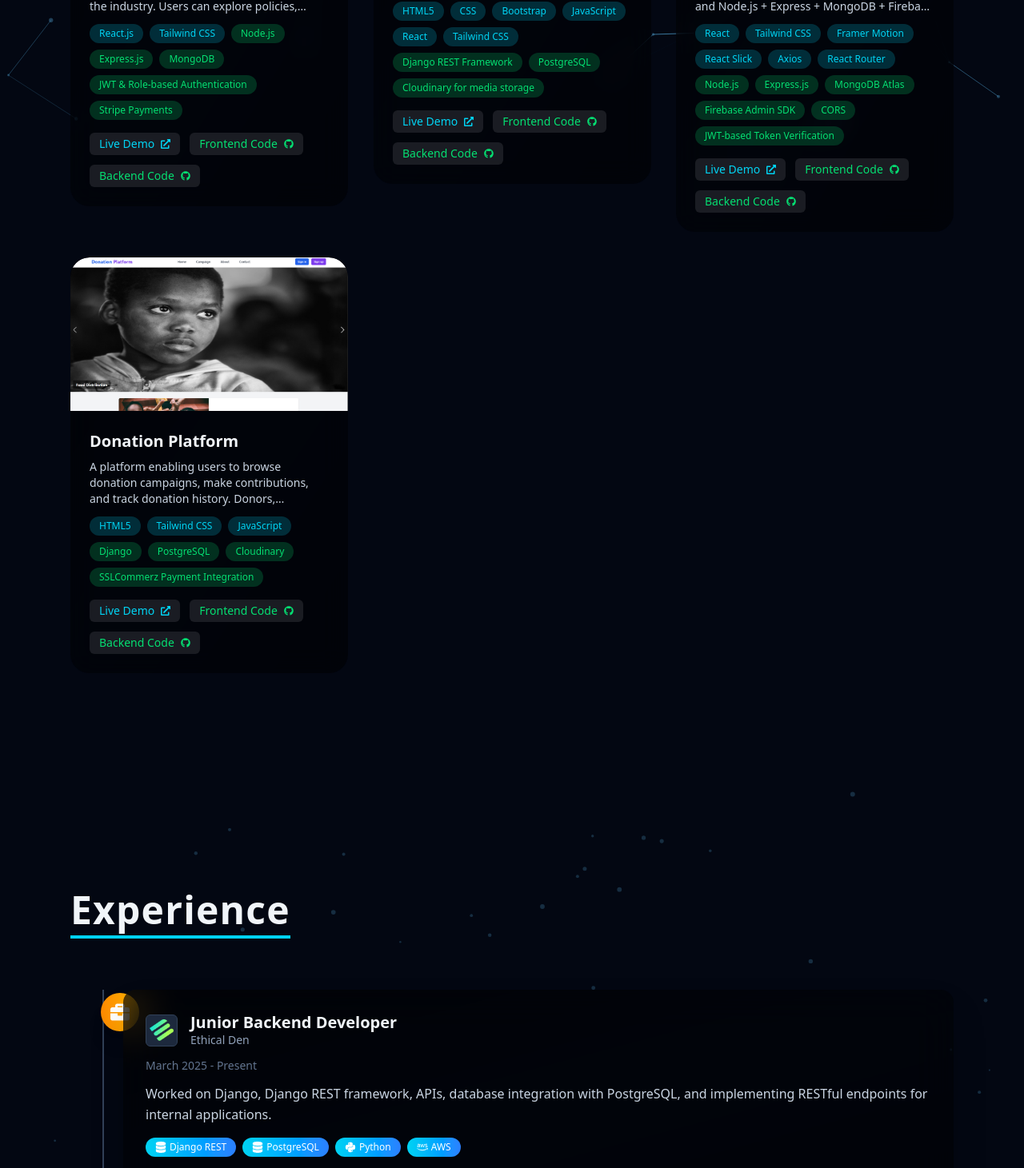
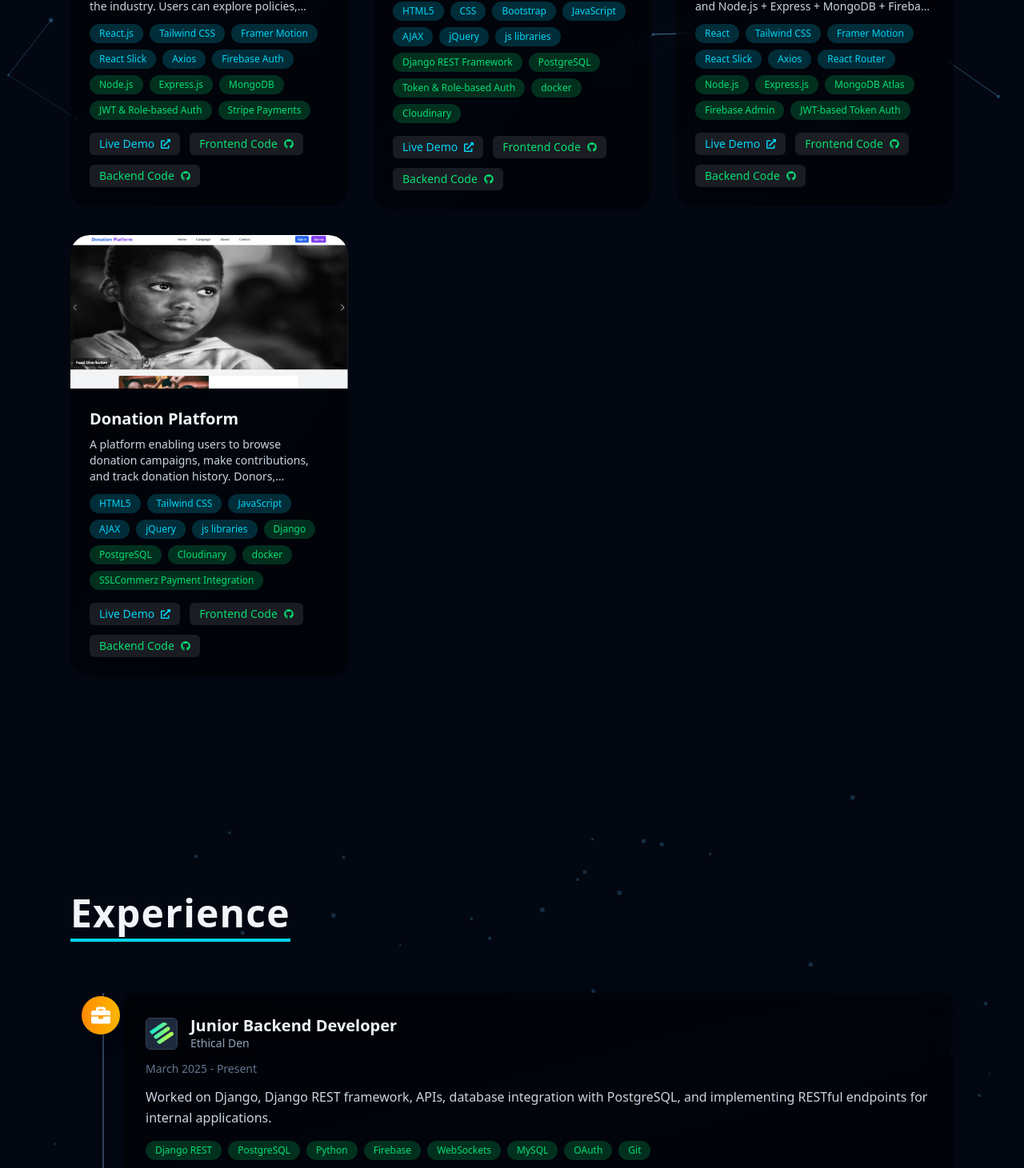
Before and after one commit to nafijur-rahaman/my-portfolio, a React (Vite) app: page / in a window 1280 px wide. Shown: the part 2965-4426 px from the top of the page at 80% size. Built offline with nearby package versions, Linux system fonts and the light colour scheme.

Commit message:
update experience component

```diff
--- a/src/components/Experience.jsx
+++ b/src/components/Experience.jsx
@@ -1,7 +1,7 @@
-import React, { useEffect } from "react";
-import { motion } from "framer-motion";
+import React, { useEffect, useRef } from "react";
+import { motion, useAnimation, useInView } from "framer-motion";
 import Tilt from "react-parallax-tilt";
-import { FaBriefcase, FaDatabase, FaPython, FaNodeJs, FaAws } from "react-icons/fa";
+import { FaBriefcase } from "react-icons/fa";
 import ethicaldenLogo from "../assets/ethicalden.png";
 
 const experiences = [
@@ -13,18 +13,26 @@ const experiences = [
     description:
       "Worked on Django, Django REST framework, APIs, database integration with PostgreSQL, and implementing RESTful endpoints for internal applications.",
     category: "Backend",
-    tech: ["Django REST", "PostgreSQL", "Python", "AWS"],
+    tech: ["Django REST", "PostgreSQL", "Python", "Firebase", "WebSockets", "MySQL", "OAuth", "Git"],
     color: "from-orange-400 to-amber-400",
   },
 ];
 
 export default function Experience() {
+  const canvasRef = useRef(null);
+
+  // Canvas Particle Effect
   useEffect(() => {
-    const canvas = document.getElementById("expParticles");
+    const canvas = canvasRef.current;
     if (!canvas) return;
     const ctx = canvas.getContext("2d");
+
+    const resizeCanvas = () => {
       canvas.width = window.innerWidth;
       canvas.height = window.innerHeight;
+    };
+    resizeCanvas();
+    window.addEventListener("resize", resizeCanvas);
 
     const particles = Array.from({ length: 50 }, () => ({
       x: Math.random() * canvas.width,
@@ -49,45 +57,54 @@ export default function Experience() {
       requestAnimationFrame(draw);
     };
     draw();
+
+    return () => window.removeEventListener("resize", resizeCanvas);
   }, []);
 
   return (
     <section id="experience" className="relative py-32 bg-gray-950 text-slate-100">
-      <canvas
-        id="expParticles"
-        className="absolute inset-0 pointer-events-none"
-      ></canvas>
+      <canvas ref={canvasRef} className="absolute inset-0 pointer-events-none"></canvas>
 
       <div className="max-w-6xl mx-auto px-6">
         <h2 className="text-5xl font-bold border-b-4 border-cyan-400 inline-block pb-2 tracking-wide mb-16 text-center">
           Experience
         </h2>
 
-        <div className="relative border-l-2 border-slate-700 ml-10">
-          {experiences.map((exp, index) => (
+        <div className="relative border-l-2 border-slate-700 ml-6 md:ml-10">
+          {experiences.map((exp, index) => {
+            const ref = useRef(null);
+            const inView = useInView(ref, { amount: 0.3 });
+            const controls = useAnimation();
+
+            useEffect(() => {
+              if (inView) {
+                controls.start({
+                  opacity: 1,
+                  x: 0,
+                  transition: { duration: 0.8, ease: "easeOut" },
+                });
+              } else {
+                controls.start({ opacity: 0, x: -60 });
+              }
+            }, [inView, controls]);
+
+            return (
               <motion.div
                 key={index}
-              initial={{ x: -40, opacity: 0 }}
-              whileInView={{ x: 0, opacity: 1 }}
-              transition={{ duration: 0.6, delay: index * 0.15 }}
-              viewport={{ once: true }}
-              className="mb-12 ml-6 relative group"
+                ref={ref}
+                animate={controls}
+                className="mb-12 relative group"
               >
-              {/* Timeline icon */}
+                {/* Timeline Icon */}
                 <div
                   className={`absolute -left-7 top-1 w-12 h-12 flex items-center justify-center rounded-full shadow-xl bg-gradient-to-r ${exp.color}`}
                 >
                   <FaBriefcase className="text-white w-6 h-6" />
                 </div>
 
-              <Tilt
-                glareEnable={true}
-                glareMaxOpacity={0.2}
-                tiltMaxAngleX={8}
-                tiltMaxAngleY={8}
-              >
-                <div className="bg-gradient-to-br from-black/60 via-black/40 to-black/50 backdrop-blur-xl rounded-2xl p-7 shadow-2xl transition-all duration-300 group-hover:scale-[1.02] group-hover:shadow-cyan-500/30">
-                  {/* Header: Logo + Title */}
+                <Tilt glareEnable={true} glareMaxOpacity={0.2} tiltMaxAngleX={8} tiltMaxAngleY={8}>
+                  <div className="bg-gradient-to-br from-black/60 via-black/40 to-black/50 backdrop-blur-xl rounded-2xl p-7 ml-6 shadow-2xl transition-all duration-300 group-hover:scale-[1.02] group-hover:shadow-cyan-500/30">
+                    {/* Header */}
                     <div className="flex items-center gap-4 mb-3">
                       {exp.logo && (
                         <img
@@ -97,61 +114,27 @@ export default function Experience() {
                         />
                       )}
                       <div>
-                      <h3 className="text-xl font-semibold text-slate-100 leading-tight">
-                        {exp.title}
-                      </h3>
+                        <h3 className="text-xl font-semibold text-slate-100 leading-tight">{exp.title}</h3>
                         <p className="text-sm text-slate-400">{exp.company}</p>
                       </div>
                     </div>
 
-                  {/* Period */}
                     <p className="text-sm text-slate-500 mb-3">{exp.period}</p>
 
-                  {/* Description */}
                     <p className="text-slate-300 leading-relaxed">{exp.description}</p>
 
-                  {/* Tech Badges */}
                     <div className="flex flex-wrap gap-2 mt-4">
-                    {exp.tech.map((tech) => {
-                      let Icon;
-                      switch (tech) {
-                        case "React":
-                          Icon = FaLaptopCode;
-                          break;
-                        case "Node.js":
-                          Icon = FaNodeJs;
-                          break;
-                        case "Python":
-                          Icon = FaPython;
-                          break;
-                        case "AWS":
-                          Icon = FaAws;
-                          break;
-                        case "PostgreSQL":
-                        case "Django REST":
-                          Icon = FaDatabase;
-                          break;
-                        default:
-                          Icon = null;
-                      }
-                      return (
+                      {exp.tech.map((tech) => (
                         <motion.span
                           key={tech}
                           whileHover={{ scale: 1.1, rotate: [0, 2, -2, 0] }}
-                          className={`px-3 py-1 text-xs rounded-full flex items-center gap-1 font-medium ${
-                            Icon
-                              ? "bg-gradient-to-r from-cyan-400 to-blue-500 text-white"
-                              : "bg-gray-800 text-slate-200"
-                          }`}
+                          className="px-3 py-1 text-xs rounded-full font-medium bg-green-400/20 text-green-400 "
                         >
-                          {Icon && <Icon className="text-sm" />}
                           {tech}
                         </motion.span>
-                      );
-                    })}
+                      ))}
                     </div>
 
-                  {/* Category Tag */}
                     <span
                       className={`inline-block mt-4 px-3 py-1 text-xs rounded-full font-medium text-white bg-gradient-to-r ${exp.color}`}
                     >
@@ -160,7 +143,8 @@ export default function Experience() {
                   </div>
                 </Tilt>
               </motion.div>
-          ))}
+            );
+          })}
         </div>
       </div>
     </section>
--- a/src/components/Projects.jsx
+++ b/src/components/Projects.jsx
@@ -8,20 +8,19 @@ import donationImg from "../assets/donationImg.png";
 import tuitionImg from "../assets/tuitionImg.png";
 import lifesureImg from "../assets/lifesureImg.png";
 
+
+
+
+
+
 const projectsData = [
   {
     title: "LifeSure – Modern Life Insurance Tech Platform",
     description:
       "LifeSure is a modern life insurance tech startup bringing transparency and trust to the industry. Users can explore policies, generate personalized quotes, connect with expert agents, manage their insurance digitally, and handle claims and payments through a seamless web platform.",
     image: lifesureImg,
-    frontend: ["React.js", "Tailwind CSS"],
-    backend: [
-      "Node.js",
-      "Express.js",
-      "MongoDB",
-      "JWT & Role-based Authentication",
-      "Stripe Payments",
-    ],
+    frontend: ["React.js", "Tailwind CSS", "Framer Motion", "React Slick", "Axios", "Firebase Auth"],
+    backend: ["Node.js", "Express.js", "MongoDB", "JWT & Role-based Auth", "Stripe Payments"],
     demo: "https://lifesure-client.vercel.app/",
     githubFrontend: "https://github.com/nafijur-rahaman/Lifesure-Client",
     githubBackend: "https://github.com/nafijur-rahaman/Lifesure-Server",
@@ -37,32 +36,19 @@ const projectsData = [
       "Responsive Design",
       "Claims Processing",
       "Admin Control Panel",
-      "Analytics Dashboard",
-    ],
+      "Analytics Dashboard"
+    ]
   },
   {
     title: "Tuition Media Platform",
     description:
       "A platform connecting students with tutors for personalized learning experiences. Students can post tuition requests, browse tutor listings, give reviews, and manage profiles. Admins can manage users and tuition posts.",
     image: tuitionImg,
-    frontend: [
-      "HTML5",
-      "CSS",
-      "Bootstrap",
-      "JavaScript",
-      "React",
-      "Tailwind CSS",
-    ],
-    backend: [
-      "Django REST Framework",
-      "PostgreSQL",
-      "Cloudinary for media storage",
-    ],
+    frontend: ["HTML5", "CSS", "Bootstrap", "JavaScript", "AJAX","jQuery","js libraries"],
+    backend: ["Django REST Framework", "PostgreSQL","Token & Role-based Auth", "docker","Cloudinary"],
     demo: "#",
-    githubFrontend:
-      "https://github.com/nafijur-rahaman/Tution-Media-platform-frontend",
-    githubBackend:
-      "https://github.com/nafijur-rahaman/Tution-Media-Platform-Backend-",
+    githubFrontend: "https://github.com/nafijur-rahaman/Tution-Media-platform-frontend",
+    githubBackend: "https://github.com/nafijur-rahaman/Tution-Media-Platform-Backend-",
     features: [
       "User Authentication & Role-based Access",
       "Profile Management for Students and Tutors",
@@ -70,30 +56,16 @@ const projectsData = [
       "Tutor Listings with Search & Filters",
       "Reviews & Ratings",
       "Admin Management of Users and Posts",
-      "Responsive Design",
-    ],
+      "Responsive Design"
+    ]
   },
   {
     title: "Tripora – Travel Package Management",
     description:
       "A full-stack travel package management system with React + Tailwind CSS frontend and Node.js + Express + MongoDB + Firebase backend. Features secure user authentication, CRUD for travel packages, booking management, category management, and smooth animations.",
     image: triporaImg,
-    frontend: [
-      "React",
-      "Tailwind CSS",
-      "Framer Motion",
-      "React Slick",
-      "Axios",
-      "React Router",
-    ],
-    backend: [
-      "Node.js",
-      "Express.js",
-      "MongoDB Atlas",
-      "Firebase Admin SDK",
-      "CORS",
-      "JWT-based Token Verification",
-    ],
+    frontend: ["React", "Tailwind CSS", "Framer Motion", "React Slick", "Axios", "React Router"],
+    backend: ["Node.js", "Express.js", "MongoDB Atlas", "Firebase Admin", "JWT-based Token Auth"],
     demo: "https://tripora-frontend.vercel.app",
     githubFrontend: "https://github.com/nafijur-rahaman/Tripora-Frontend",
     githubBackend: "https://github.com/nafijur-rahaman/Tripora-Backend",
@@ -105,26 +77,19 @@ const projectsData = [
       "Token-protected APIs",
       "Responsive Frontend",
       "Smooth Animations",
-      "Interactive Carousels",
-    ],
+      "Interactive Carousels"
+    ]
   },
   {
   title: "Donation Platform",
   description:
     "A platform enabling users to browse donation campaigns, make contributions, and track donation history. Donors, campaign organizers, and admins can securely manage accounts and campaigns, with integrated payment processing for smooth transactions.",
   image: donationImg,
-    frontend: ["HTML5", "Tailwind CSS", "JavaScript"],
-    backend: [
-      "Django",
-      "PostgreSQL",
-      "Cloudinary",
-      "SSLCommerz Payment Integration",
-    ],
+  frontend: ["HTML5", "Tailwind CSS", "JavaScript", "AJAX", "jQuery", "js libraries"],
+  backend: ["Django", "PostgreSQL", "Cloudinary", "docker",  "SSLCommerz Payment Integration"],
   demo: "#",
-    githubFrontend:
-      "https://github.com/nafijur-rahaman/Donation-platofrm-frontend",
-    githubBackend:
-      "https://github.com/nafijur-rahaman/Donation-platform-backend",
+  githubFrontend: "https://github.com/nafijur-rahaman/Donation-platofrm-frontend",
+  githubBackend: "https://github.com/nafijur-rahaman/Donation-platform-backend",
   features: [
     "User Authentication with role-based access (Donor, Organizer, Admin)",
     "Create, update, delete, and manage donation campaigns",
@@ -133,10 +98,12 @@ const projectsData = [
     "Donation History tracking with receipts",
     "Responsive design for mobile, tablet, and desktop",
     "Cloud storage for campaign media via Cloudinary",
-      "Scalable API to handle high traffic and transactions",
-    ],
-  },
+    "Scalable API to handle high traffic and transactions"
+  ]
+}
+
 ];
+
 
 export default function Projects() {
   const [selectedProject, setSelectedProject] = useState(null);
@@ -341,10 +308,10 @@ export default function Projects() {
     onClick={() => setSelectedProject(null)}
   >
     <motion.div
-              initial={{ y: "100%" }}
+      initial={{ y: '100%' }}
       animate={{ y: 0 }}
-              exit={{ y: "100%" }}
-              transition={{ type: "spring", stiffness: 300, damping: 30 }}
+      exit={{ y: '100%' }}
+      transition={{ type: 'spring', stiffness: 300, damping: 30 }}
       className="bg-gray-900 rounded-t-3xl w-full md:max-w-4xl max-h-[90vh] overflow-y-auto shadow-2xl relative"
       onClick={(e) => e.stopPropagation()}
     >
@@ -355,7 +322,9 @@ export default function Projects() {
     alt={selectedProject.title}
     className="w-full h-full object-cover transition-transform duration-500 hover:scale-110"
   />
+
 </div>
+
 
       {/* Close Button */}
       <button
@@ -370,9 +339,7 @@ export default function Projects() {
         <h3 className="text-2xl md:text-3xl font-bold text-slate-100 mb-2">
           {selectedProject.title}
         </h3>
-                <p className="text-slate-300 mb-4">
-                  {selectedProject.description}
-                </p>
+        <p className="text-slate-300 mb-4">{selectedProject.description}</p>
 
         {/* Tech Stack */}
         <div className="flex flex-wrap gap-2 mb-4">
@@ -397,9 +364,7 @@ export default function Projects() {
         {/* Features */}
         {selectedProject.features && (
           <div className="mb-4">
-                    <h4 className="text-lg font-semibold text-slate-100 mb-2">
-                      Features
-                    </h4>
+            <h4 className="text-lg font-semibold text-slate-100 mb-2">Features</h4>
             <ul className="list-disc list-inside text-slate-300 space-y-1 max-h-40 overflow-y-auto pr-2">
               {selectedProject.features.map((feature, idx) => (
                 <li key={idx}>{feature}</li>
@@ -442,6 +407,12 @@ export default function Projects() {
     </motion.div>
   </div>
 )}
+
+
+
+
+
+
       </div>
     </section>
   );
```
Lines whose indentation alone changed are shown as unchanged.
